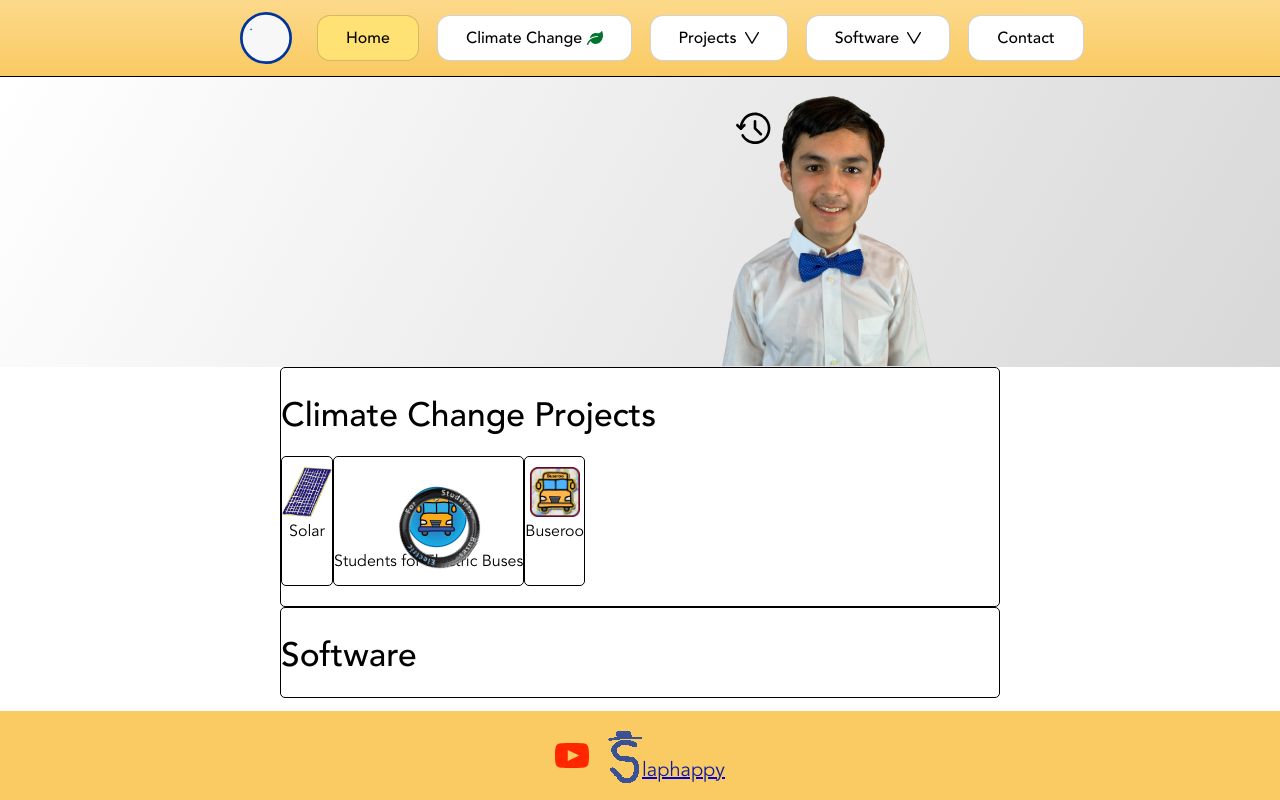
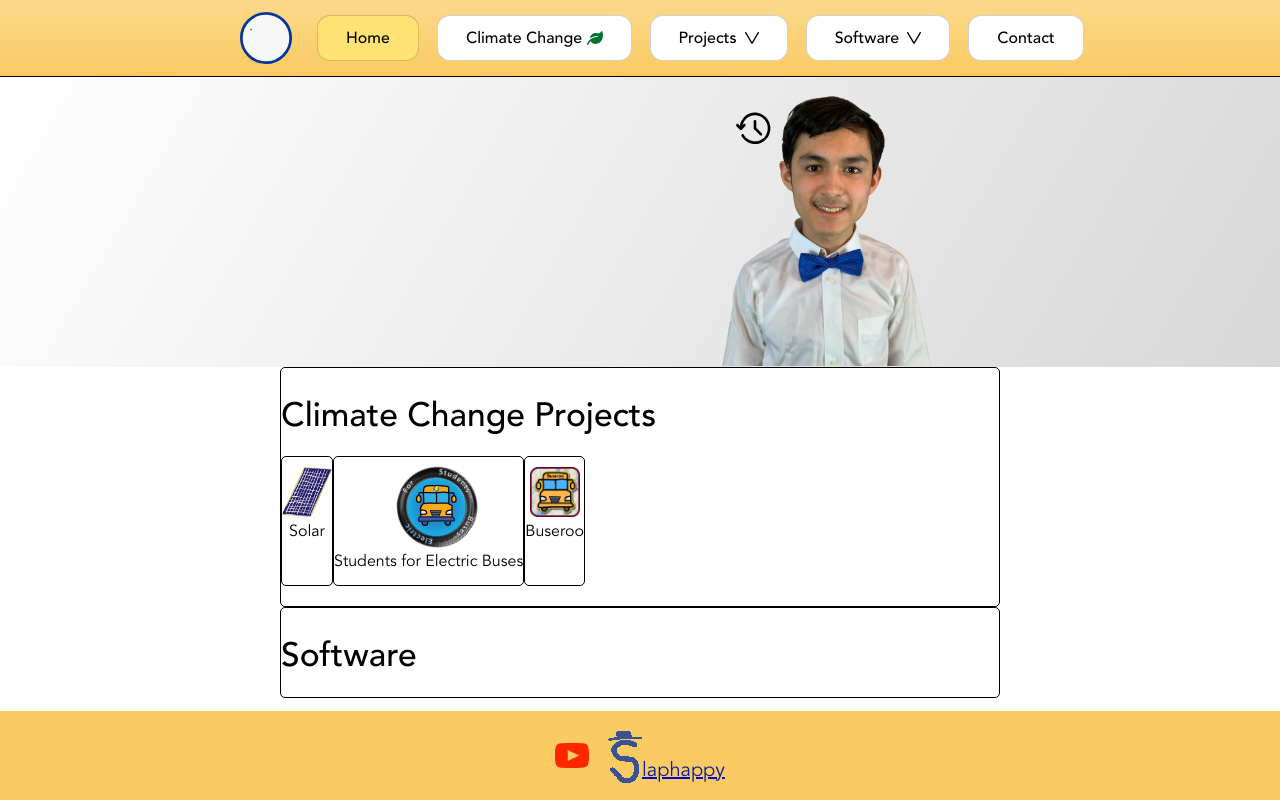
Before and after one commit to JoelGrayson/joelgrayson.com, a Next.js app: page / in a window 1280 px wide. Built offline with nearby package versions, Linux system fonts and the light colour scheme.

Commit message:
Fix rotating SEB Logo

```diff
--- a/components/pages/home/Home.tsx
+++ b/components/pages/home/Home.tsx
@@ -1,5 +1,4 @@
 import { css } from '@emotion/css';
-import Head from 'next/head';
 import Image from 'next/image';
 import Page from '../../Page';
 
@@ -53,7 +52,7 @@ export default function Home() {
                         </BtnIcon> {/* sunbeam going down when hover */}
                         <BtnIcon>
                             {/* <Image alt='students-for-electric-buses' height={50} width={50} src='/images/home/students-for-electric-buses-logo.png' /> */}
-                            <SEBLogo/>
+                            <SEBLogo />
                             <span>Students for Electric Buses</span>
                         </BtnIcon> {/* sunbeam going down when hover */}
                         <BtnIcon>
--- a/redirects/src/REDIRECTS.ts
+++ b/redirects/src/REDIRECTS.ts
@@ -3,7 +3,7 @@ import { redirects } from './parts/types';
 export const permanent: redirects={ //301
     // Newest at top, oldest at bottom
 
-    'https://joels-secrets-vemwxlduba-uk.a.run.app': '/secrets',
+    'https://joels-secrets-vemwxlduba-uk.a.run.app': ['/secrets', '/sign', '/secret'],
     '/projects/art': '/art',
     '/projects/performances': ['/performance', '/performances'],
     'https://calendar.google.com/calendar/u/0?cid=Y182MTYxMThmYmE5ZTY1YWI0YzlkODlmZjAyZDlkMTcxNjE1ZjQ2ZTIyMzlhNTI0MWY1MDBlNjQzZTAyZmRmODRlQGdyb3VwLmNhbGVuZGFyLmdvb2dsZS5jb20': '/software/day-number-calendar/google',
--- a/styles/home/logo.module.css
+++ b/styles/home/logo.module.css
@@ -5,7 +5,10 @@
   margin-left: 1rem;
 }
 
-.entire, .outer, .inner {
+.entire, .outer, .inner, .rotatingOuter {
+  height: 80px;
+  width: 80px;
+  padding: 0;
   position: absolute;
   top: 0;
   left: 0;
--- a/styles/home/logo.module.sass
+++ b/styles/home/logo.module.sass
@@ -4,7 +4,10 @@
     width: 80px
     margin-left: 1rem
 
-.entire, .outer, .inner
+.entire, .outer, .inner, .rotatingOuter
+    height: 80px
+    width: 80px
+    padding: 0
     position: absolute
     top: 0
     left: 0
```
Also changed, not shown: 2 other files (tests, documents, lock files or other folders).
